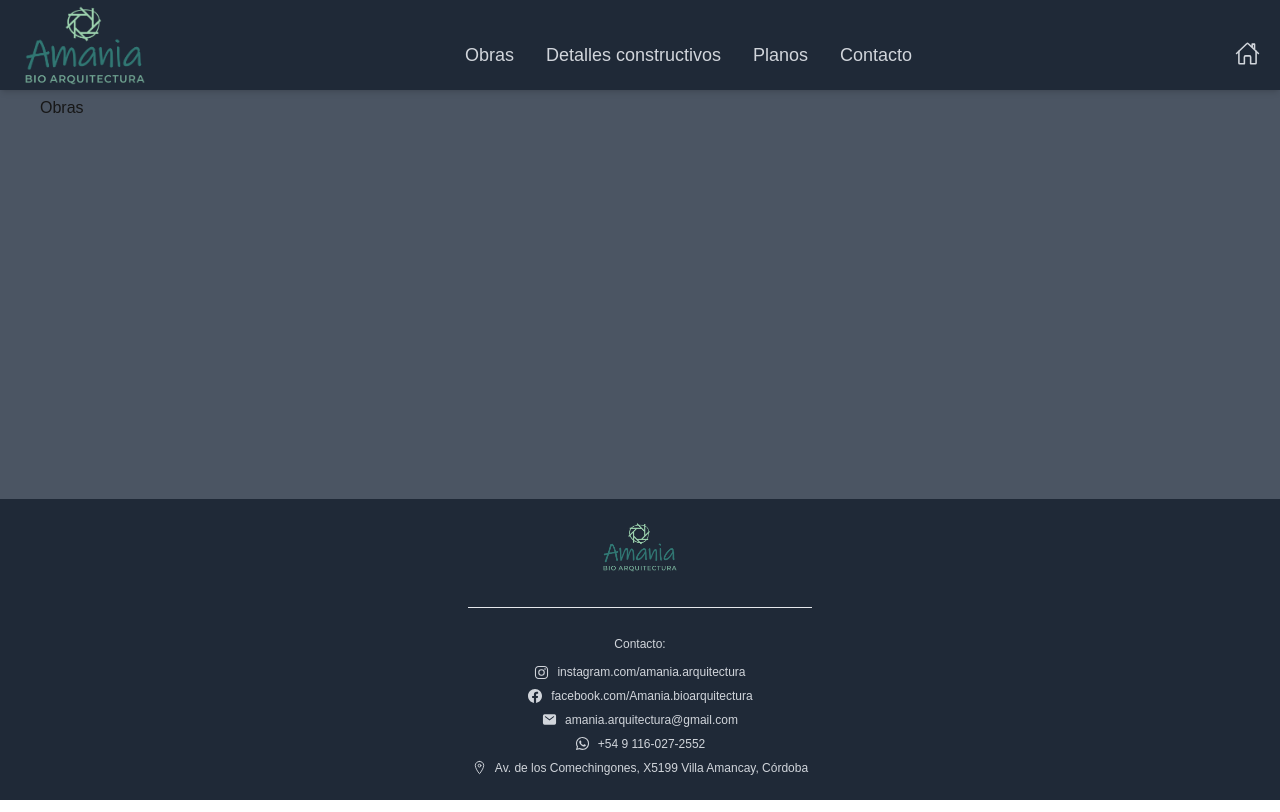
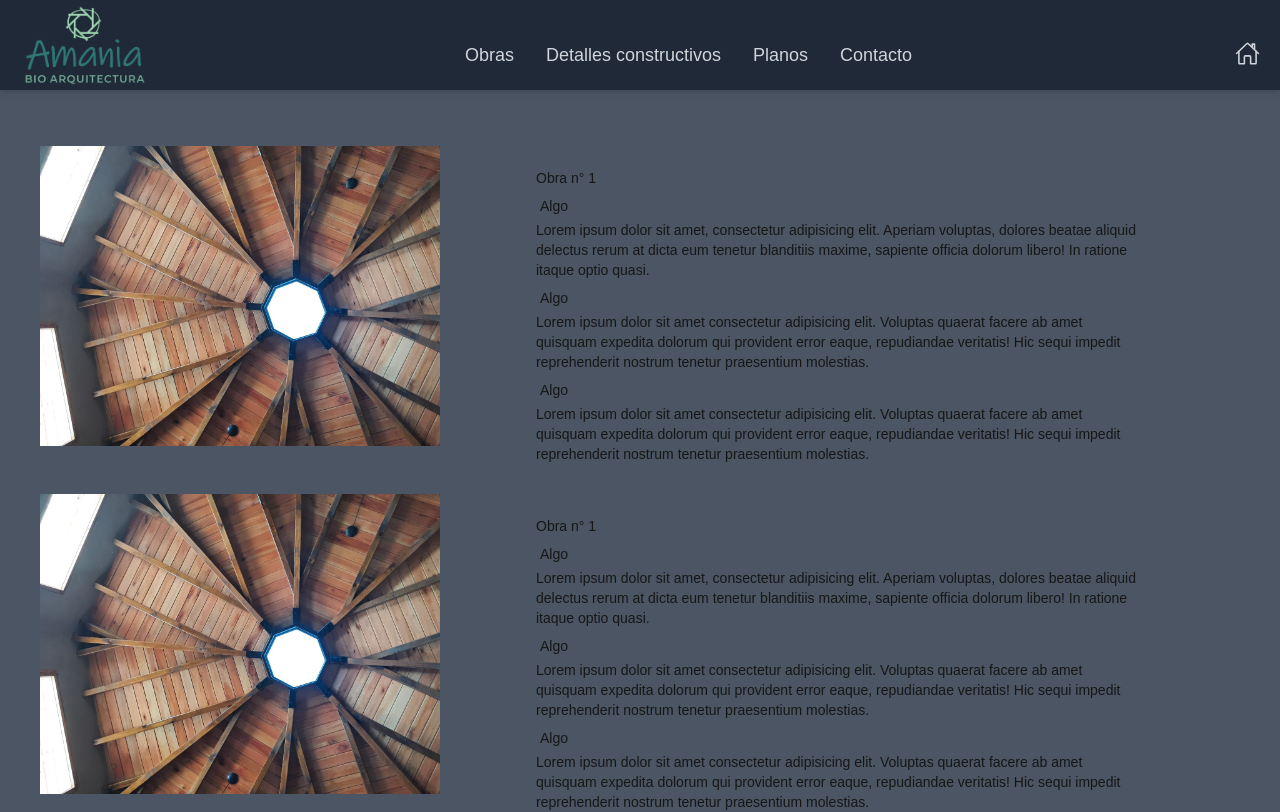
Before and after one commit to Pastito09/Amania-BioArquitectura, a Next.js app: page /obras in a window 1280 px wide. Shown: the top 812 px of the page. Built offline with nearby package versions, Linux system fonts and the light colour scheme.

Commit message:
obras comienzo

```diff
--- a/src/app/(home)/contacto/page.tsx
+++ b/src/app/(home)/contacto/page.tsx
@@ -1,7 +1,9 @@
-export default function Contacto() {
+import Contacto from '@/components/paginas/contacto/Contacto';
+
+export default function ContactoPage() {
   return (
-    <div>
-      <h1>Contacto</h1>
-    </div>
+    <>
+      <Contacto />
+    </>
   );
 }
--- a/src/app/(home)/detalles-constructivos/page.tsx
+++ b/src/app/(home)/detalles-constructivos/page.tsx
@@ -1,7 +1,9 @@
-export default function DetallesConstructivos() {
+import DetallesConstructivos from '@/components/paginas/detalles-constructivos/DetallesConstructivos';
+
+export default function DetallesConstructivosPage() {
   return (
-    <div>
-      <h1>Detalles constructivos</h1>
-    </div>
+    <>
+      <DetallesConstructivos />
+    </>
   );
 }
--- a/src/app/(home)/layout.tsx
+++ b/src/app/(home)/layout.tsx
@@ -1,6 +1,5 @@
 import Footer from '@/components/ui/footer/Footer';
 import Navbar from '@/components/ui/navbar/Navbar';
-// import Navbar2 from '@/components/ui/Navbar2';
 
 export default function RootLayout({
   children,
--- a/src/app/(home)/obras/page.tsx
+++ b/src/app/(home)/obras/page.tsx
@@ -1,7 +1,9 @@
-export default function Obras() {
+import Obras from '@/components/paginas/obras/Obras';
+
+export default function ObrasPage() {
   return (
-    <div>
-      <h1>Obras</h1>
-    </div>
+    <>
+      <Obras />
+    </>
   );
 }
--- a/src/app/(home)/planos/page.tsx
+++ b/src/app/(home)/planos/page.tsx
@@ -1,7 +1,9 @@
-export default function Planos() {
+import Planos from '@/components/paginas/planos/Planos';
+
+export default function PlanosPage() {
   return (
-    <div>
-      <h1>Planos</h1>
-    </div>
+    <>
+      <Planos />
+    </>
   );
 }
--- /dev/null
+++ b/src/components/paginas/contacto/Contacto.jsx
@@ -0,0 +1,5 @@
+export const Contacto = () => {
+  return <div>Contacto</div>;
+};
+
+export default Contacto;
--- /dev/null
+++ b/src/components/paginas/detalles-constructivos/DetallesConstructivos.tsx
@@ -0,0 +1,5 @@
+export const DetallesConstructivos = () => {
+  return <div>DetallesConstructivos</div>;
+};
+
+export default DetallesConstructivos;
--- /dev/null
+++ b/src/components/paginas/obras/ObraCard.tsx
@@ -0,0 +1,60 @@
+import Image from 'next/image';
+import './styles.css';
+
+export const ObraCard = () => {
+  return (
+    <div className='grid grid-cols-1 md:grid-cols-3 '>
+      <div className='mb-2 overflow:hidden flex items-center justify-center rounded-md col-span-1'>
+        <Image
+          src={'/techoCasa.jpeg'}
+          alt=''
+          height={100}
+          width={500}
+          className='object-contain  '
+        />
+      </div>
+      <div className='mx-1 md:mx-24 mt-8 flex-col text-sm col-span-2'>
+        <h1>
+          <span>Obra n° 1</span>
+        </h1>
+        <h2 className='ms-1 mt-2'>
+          <span>Algo</span>
+        </h2>
+        <p className='mt-1'>
+          <span>
+            Lorem ipsum dolor sit amet, consectetur adipisicing elit.
+            Aperiam voluptas, dolores beatae aliquid delectus rerum at
+            dicta eum tenetur blanditiis maxime, sapiente officia
+            dolorum libero! In ratione itaque optio quasi.
+          </span>
+        </p>
+        <h2 className='ms-1 mt-2'>
+          <span>Algo</span>
+        </h2>
+        <p className='mt-1'>
+          <span>
+            Lorem ipsum dolor sit amet consectetur adipisicing elit.
+            Voluptas quaerat facere ab amet quisquam expedita dolorum
+            qui provident error eaque, repudiandae veritatis! Hic
+            sequi impedit reprehenderit nostrum tenetur praesentium
+            molestias.
+          </span>
+        </p>
+        <h2 className='ms-1 mt-2'>
+          <span>Algo</span>
+        </h2>
+        <p className='mt-1'>
+          <span>
+            Lorem ipsum dolor sit amet consectetur adipisicing elit.
+            Voluptas quaerat facere ab amet quisquam expedita dolorum
+            qui provident error eaque, repudiandae veritatis! Hic
+            sequi impedit reprehenderit nostrum tenetur praesentium
+            molestias.
+          </span>
+        </p>
+      </div>
+    </div>
+  );
+};
+
+export default ObraCard;
--- /dev/null
+++ b/src/components/paginas/obras/Obras.tsx
@@ -0,0 +1,17 @@
+import ObraCard from './ObraCard';
+
+export const Obras = () => {
+  return (
+    <>
+      <div className='grid grid-cols-1 mt-10 gap-5'>
+        <ObraCard />
+
+        <ObraCard />
+        <ObraCard />
+        <ObraCard />
+      </div>
+    </>
+  );
+};
+
+export default Obras;
--- /dev/null
+++ b/src/components/paginas/planos/Planos.tsx
@@ -0,0 +1,5 @@
+export const Planos = () => {
+  return <div>Planos</div>;
+};
+
+export default Planos;
--- a/src/components/ui/footer/Footer.tsx
+++ b/src/components/ui/footer/Footer.tsx
@@ -2,6 +2,8 @@
 import { useNavbarStore } from '@/store/navbar-store';
 import Image from 'next/image';
 import Link from 'next/link';
+import { ReactElement } from 'react';
+
 import {
   IoLocationOutline,
   IoLogoFacebook,
@@ -9,6 +11,40 @@ import {
   IoLogoWhatsapp,
   IoMail,
 } from 'react-icons/io5';
+
+interface Links {
+  href: string;
+  title: string;
+  io: ReactElement;
+}
+
+const linksContacto: Links[] = [
+  {
+    href: 'https://www.instagram.com/amania.arquitectura/',
+    title: 'instagram.com/amania.arquitectura',
+    io: <IoLogoInstagram size={15} className='my-auto' />,
+  },
+  {
+    href: 'https://www.facebook.com/Amania.bioarquitectura',
+    title: 'facebook.com/Amania.bioarquitectura',
+    io: <IoLogoFacebook size={16} />,
+  },
+  {
+    href: 'mailto:amania.arquitectura@gmail.com',
+    title: 'amania.arquitectura@gmail.com',
+    io: <IoMail size={15} />,
+  },
+  {
+    href: 'https://wa.me/541160272552',
+    title: '+54 9 116-027-2552',
+    io: <IoLogoWhatsapp size={15} className='justify-self-start' />,
+  },
+  {
+    href: 'https://maps.app.goo.gl/4DAtnFsRNV5u3yKg8',
+    title: 'Av. de los Comechingones, X5199 Villa Amancay, Córdoba',
+    io: <IoLocationOutline size={15} />,
+  },
+];
 
 export const Footer = () => {
   const closeMenu = useNavbarStore((state) => state.closeMenu);
@@ -38,66 +74,19 @@ export const Footer = () => {
             <span>Contacto:</span>
           </div>
 
-          <div className='flex justify-center '>
+          {linksContacto.map(({ href, title, io }) => (
+            <div className='flex justify-center' key={href}>
               <Link
-              href='https://www.instagram.com/amania.arquitectura/'
+                href={href}
                 className='flex gap-2 m-1 text-gray-300 hover:text-gray-400'
                 target='_blank'
                 rel='noopener noreferrer'
               >
-              <IoLogoInstagram size={15} className='my-auto' />
-              <span>instagram.com/amania.arquitectura</span>
+                {io}
+                <span>{title}</span>
               </Link>
             </div>
-          <div className='flex justify-center'>
-            <Link
-              href='https://www.facebook.com/Amania.bioarquitectura'
-              className='flex gap-2 m-1 text-gray-300 hover:text-gray-400'
-              target='_blank'
-              rel='noopener noreferrer'
-            >
-              <IoLogoFacebook size={16} />
-              <span>facebook.com/Amania.bioarquitectura</span>
-            </Link>
-          </div>
-          <div className='flex justify-center'>
-            <Link
-              href='mailto:amania.arquitectura@gmail.com'
-              className='flex gap-2 m-1 text-gray-300 hover:text-gray-400'
-              target='_blank'
-              rel='noopener noreferrer'
-            >
-              <IoMail size={15} />
-              <span>amania.arquitectura@gmail.com</span>
-            </Link>
-          </div>
-          <div className='flex justify-center'>
-            <Link
-              href='https://wa.me/541160272552'
-              className='flex gap-2 m-1 text-gray-300 hover:text-gray-400'
-              target='_blank'
-              rel='noopener noreferrer'
-            >
-              <IoLogoWhatsapp
-                size={15}
-                className='justify-self-start'
-              />
-              <span>+54 9 116-027-2552</span>
-            </Link>
-          </div>
-          <div className='flex justify-center'>
-            <Link
-              href='https://maps.app.goo.gl/4DAtnFsRNV5u3yKg8'
-              className='flex gap-2 m-1 text-gray-300 hover:text-gray-400'
-              target='_blank'
-              rel='noopener noreferrer'
-            >
-              <IoLocationOutline size={15} />
-              <span>
-                Av. de los Comechingones, X5199 Villa Amancay, Córdoba
-              </span>
-            </Link>
-          </div>
+          ))}
         </div>
       </div>
     </div>
```
Also changed, not shown: src/components/paginas/obras/styles.css (added). Lines whose indentation alone changed are shown as unchanged.
